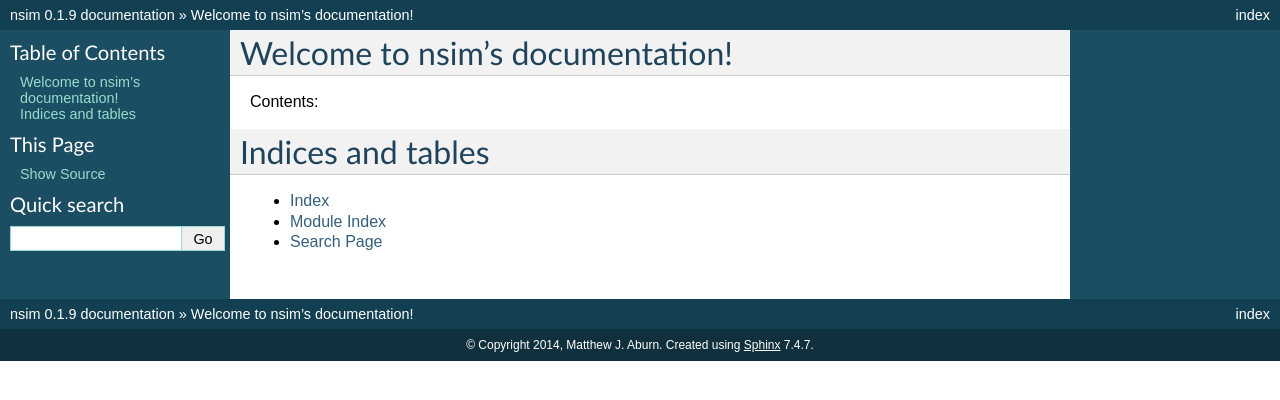
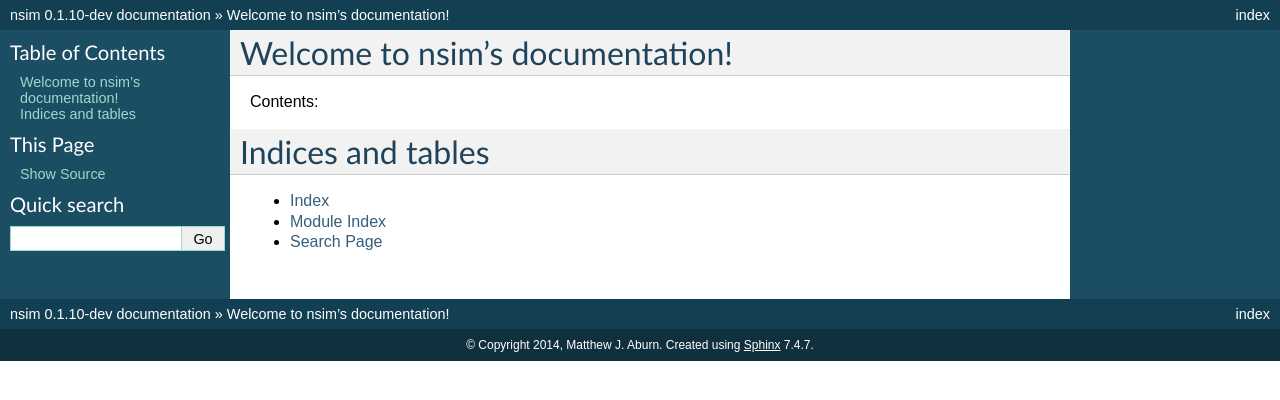
Before and after one commit to mattja/nsim, a Sphinx documentation site: the page built from docs/index.rst, in a window 1280 px wide. Shown: the top 400 px of the page. Built offline with Sphinx 7.4.7, drawn with Linux system fonts in a browser that asks for light colours.

Commit message:
start 0.1.10-dev

```diff
--- a/docs/conf.py
+++ b/docs/conf.py
@@ -56,7 +56,7 @@ copyright = u'2014, Matthew J. Aburn'
 # The short X.Y version.
 version = '0.1'
 # The full version, including alpha/beta/rc tags.
-release = '0.1.9'
+release = '0.1.10-dev'
 
 # The language for content autogenerated by Sphinx. Refer to documentation
 # for a list of supported languages.
--- a/nsim/__init__.py
+++ b/nsim/__init__.py
@@ -17,4 +17,4 @@ DistTimeseries.add_analyses(analysesN)
 from . import models, sde
 from .readfile import timeseries_from_mat, timeseries_from_file
 
-__version__ = '0.1.9'
+__version__ = '0.1.10-dev'
```
